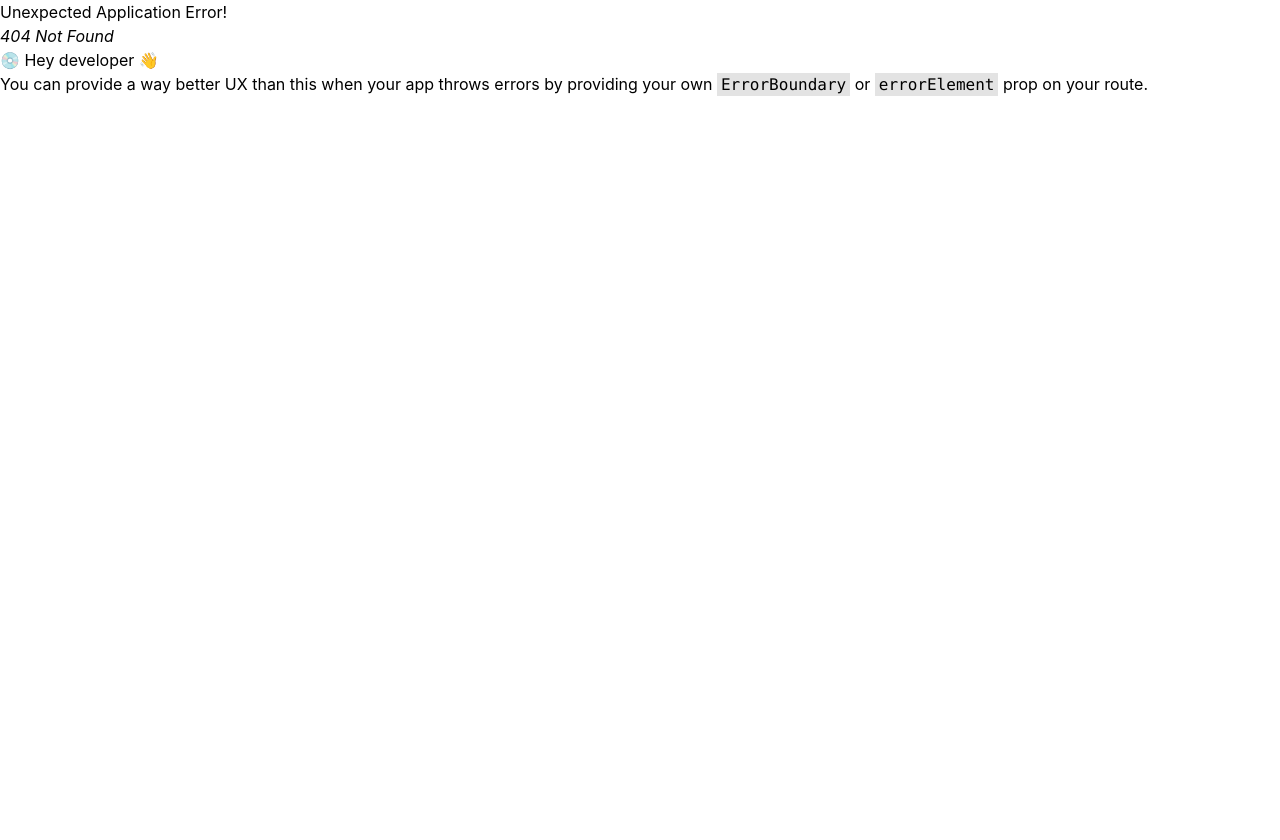
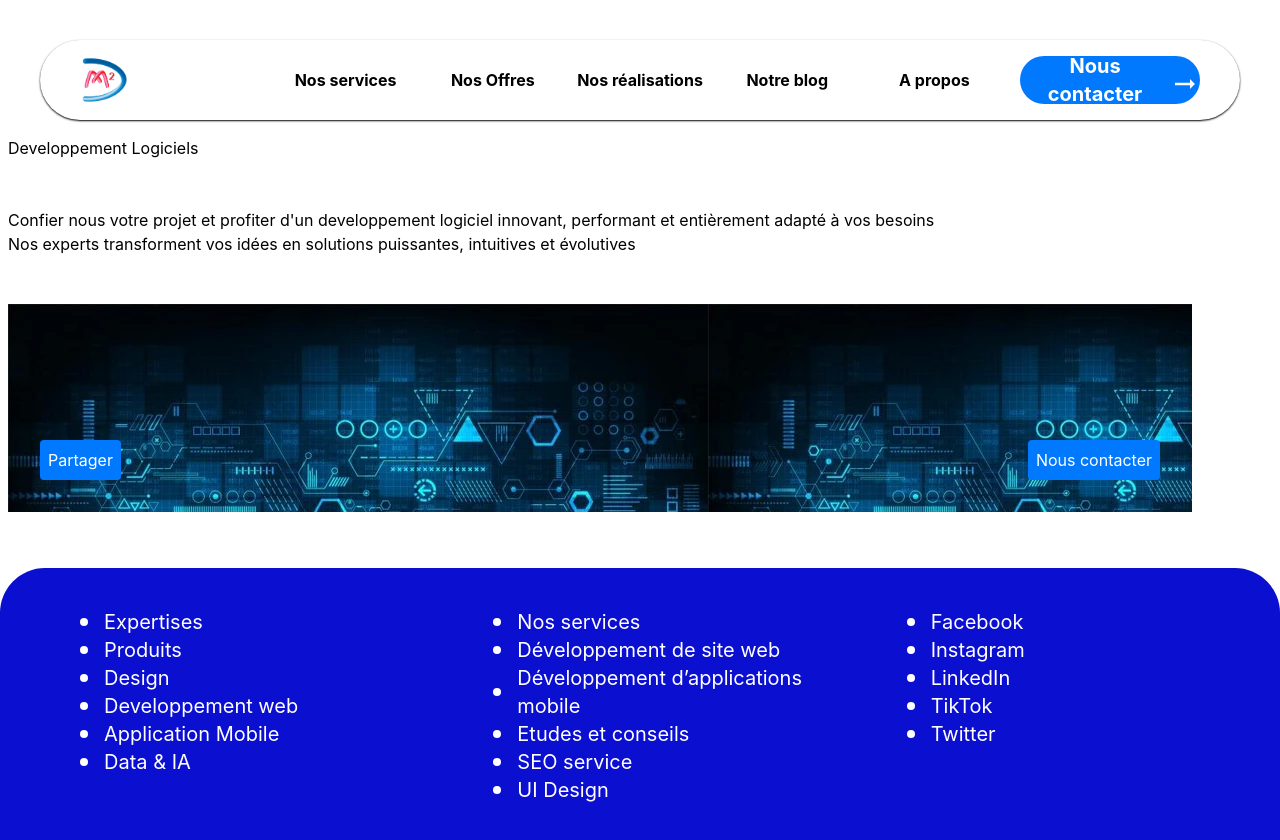
Before and after one commit to mpezongo/DMM_New_website, a React (Create React App) app in the folder frontend/: page /services/details in a window 1280 px wide. Before the commit this address had no page. Shown: the top 840 px of the page. Before the commit the page ends 800 px from the top, so only its background shows below. Built offline with nearby package versions, Linux system fonts and the light colour scheme.

Commit message:
create service details page

```diff
--- a/frontend/src/App.jsx
+++ b/frontend/src/App.jsx
@@ -5,6 +5,7 @@ import Blog from "./page/Blog";
 import ArticleDetail from "./component/ArticleDetail";
 import Offres from "./page/Offres";
 import Services from "./page/Services";
+import ServiceDetails from "./page/serviceDetails";
 
 function App() {
   const path = createBrowserRouter([
@@ -25,6 +26,10 @@ function App() {
     {
       path:'/services',
       element: <Services />
+    },
+    {
+      path:'/services/details',
+      element: <ServiceDetails />
     }
   ])
   return (
--- /dev/null
+++ b/frontend/src/page/serviceDetails.jsx
@@ -0,0 +1,34 @@
+import React from "react";
+import Navbar from "../component/navbar";
+import Footer from "../component/footer";
+import images from "../constant/images"
+
+
+import Banner from "../component/services/Banner";
+import Solutions from "../component/services/Solutions";
+import Missions from "../component/services/Missions";
+
+function ServiceDetails() {
+    return (
+        <div>
+            <Navbar></Navbar>
+                <div className="flex flex-col gap-12 max-w-[1200px]  mt-32 mb-12 p-2">
+                    <h2>Developpement Logiciels</h2>
+                    <p>Confier nous votre projet et profiter d'un developpement logiciel innovant, performant et entièrement adapté à vos besoins
+                        <br/>
+                        Nos experts transforment vos idées en solutions puissantes, intuitives et évolutives
+                    </p>
+
+                    <div className='w-full h-52 flex flex-col justify-end p-8' style={{ backgroundImage: `url(${images.bg_services})` }} >
+                            <div className="flex gap-2 justify-between">
+                                <button className="bg-primary text-white p-2 rounded cursor-pointer">Partager</button>
+                                <button className="bg-primary text-white p-2 rounded cursor-pointer">Nous contacter</button>
+                            </div>
+                    </div>
+                </div>
+            <Footer></Footer>
+        </div>
+    )
+}
+
+export default ServiceDetails
```
